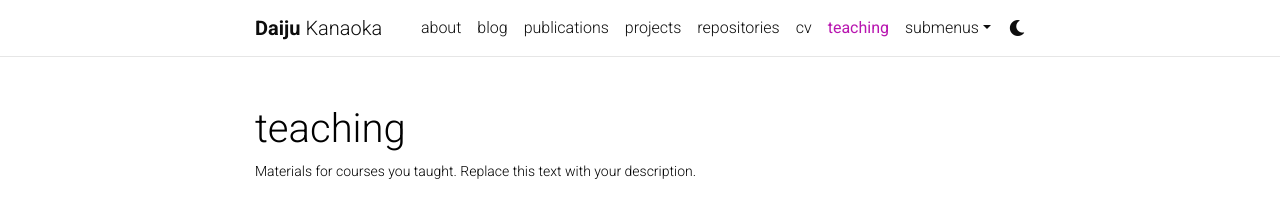
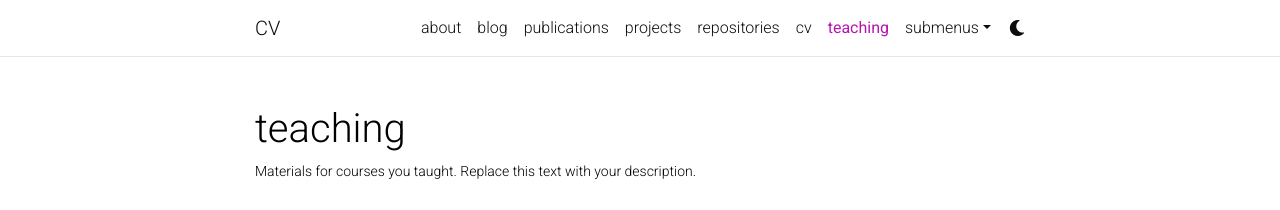
Before and after one commit to haganeLego/haganeLego.github.io, a Jekyll site: the page built from _pages/teaching.md, in a window 1280 px wide. Shown: the top 210 px of the page. Built offline with Jekyll 4.4.1, drawn with Linux system fonts in a browser that asks for light colours; comment, search, counter and statistics services are not loaded; a style sheet for code colours, icons or effects is not loaded.

```diff
--- a/_config.yml
+++ b/_config.yml
@@ -2,7 +2,7 @@
 # Site settings
 # -----------------------------------------------------------------------------
 
-title: blank # the website title (if blank, full name will be used instead)
+title: CV # the website title (if blank, full name will be used instead)
 first_name: Daiju
 middle_name:
 last_name: Kanaoka
```
